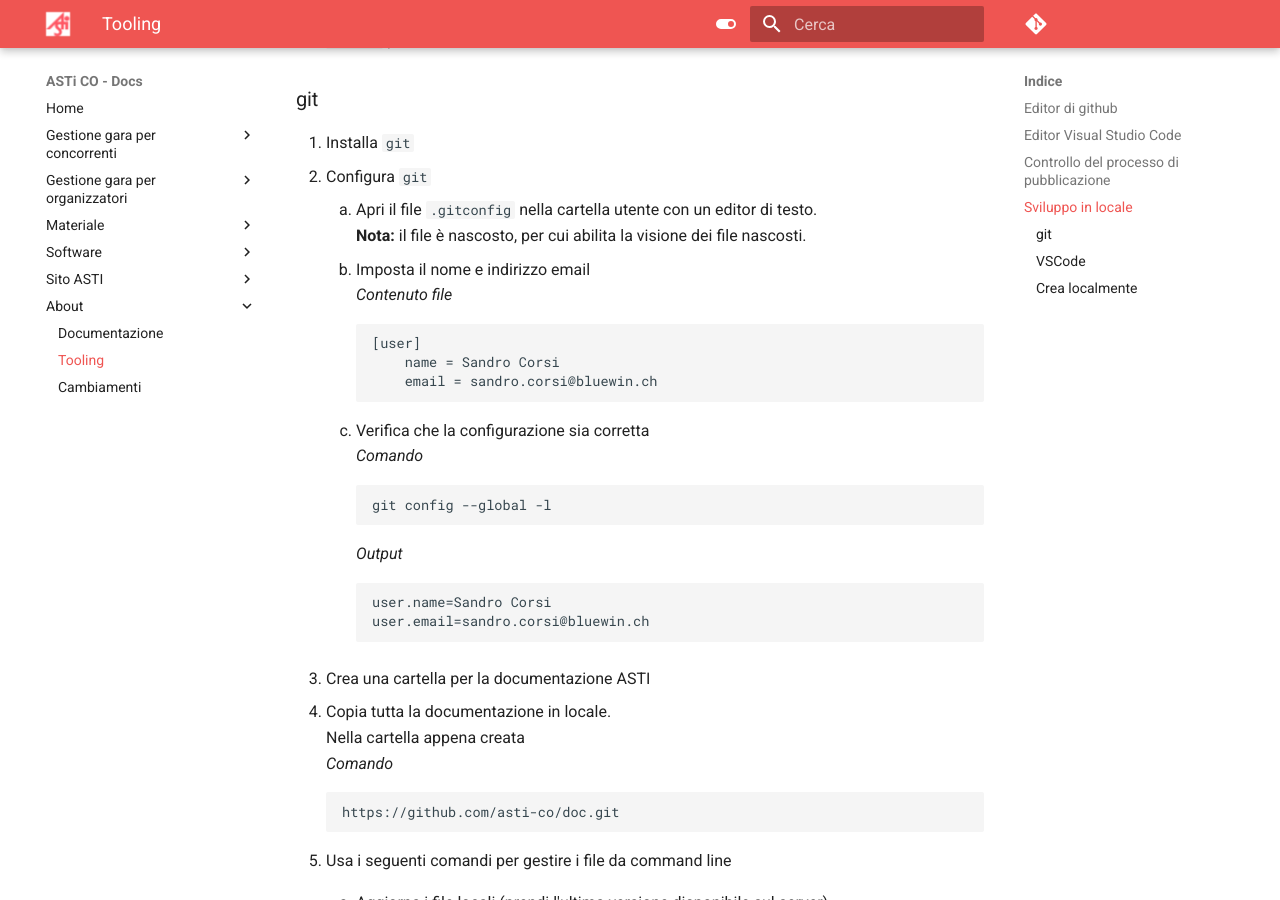
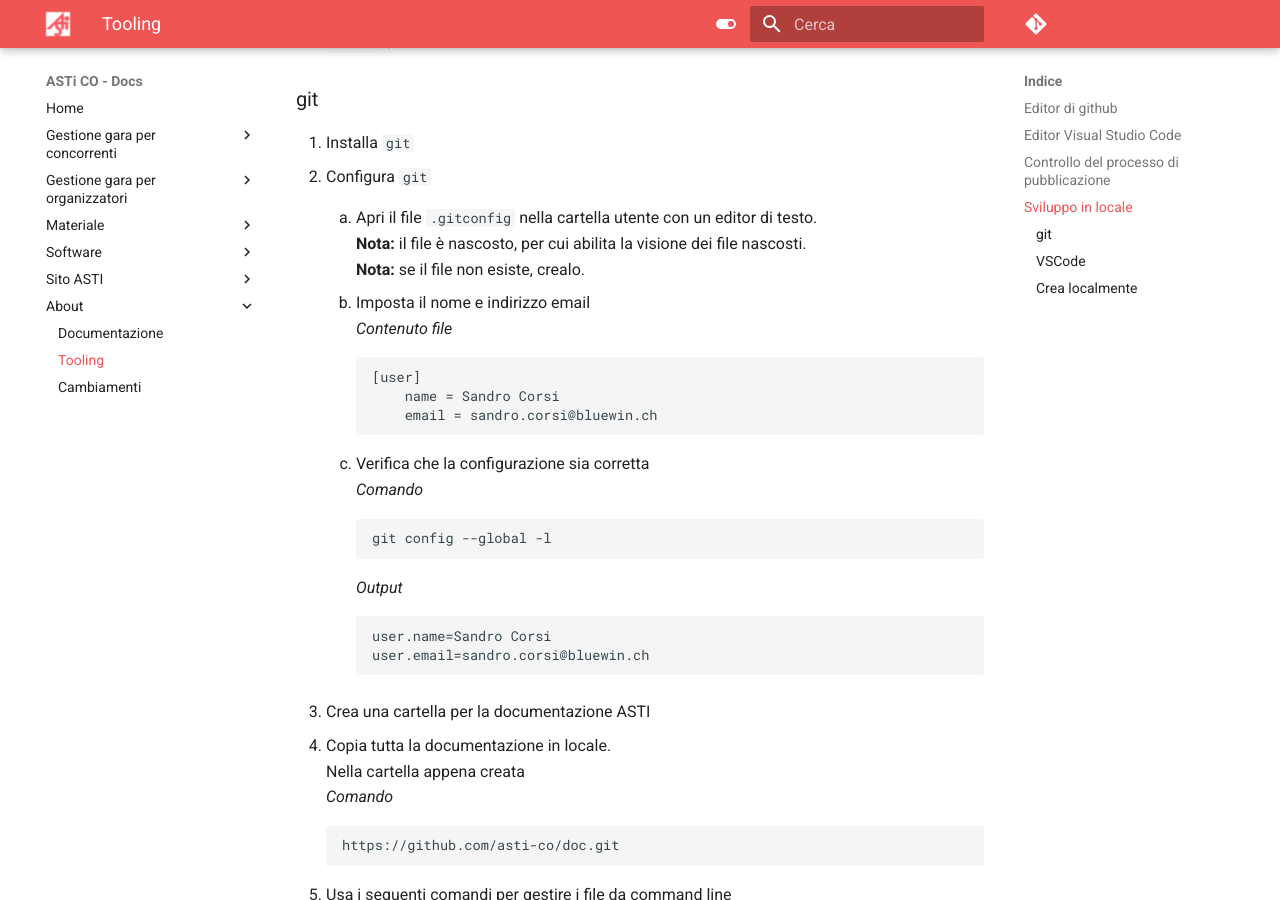
Before and after one commit to asti-co/doc, an MkDocs documentation site: the page built from docs/about/tooling.md, in a window 1280 px wide and 900 px high, scrolled down 5247 px. Built offline with MkDocs 1.6.1 and Material for MkDocs 9.7.7, drawn with Linux system fonts in a browser that asks for light colours; comment, search, counter and statistics services are not loaded.

Commit message:
aggiunto dettaglio file

````diff
--- a/docs/about/tooling.md
+++ b/docs/about/tooling.md
@@ -75,6 +75,8 @@ I tool richiesti sono:
 1. Configura `git`
     1. Apri il file `.gitconfig` nella cartella utente con un editor di testo.
     **Nota:** il file è nascosto, per cui abilita la visione dei file nascosti.
+    **Nota:** se il file non esiste, crealo.
+
     1. Imposta il nome e indirizzo email
     *Contenuto file*
         ```
````
